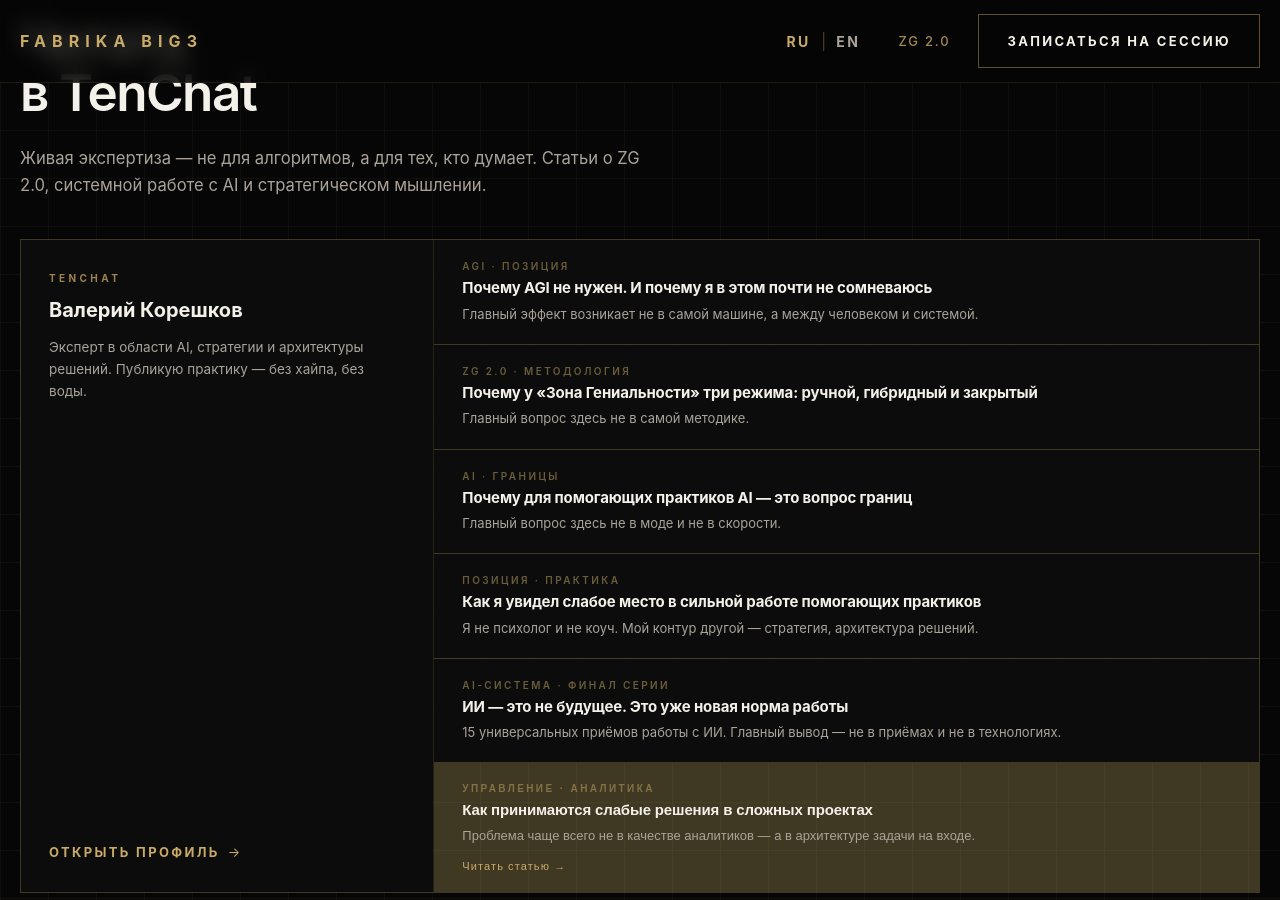
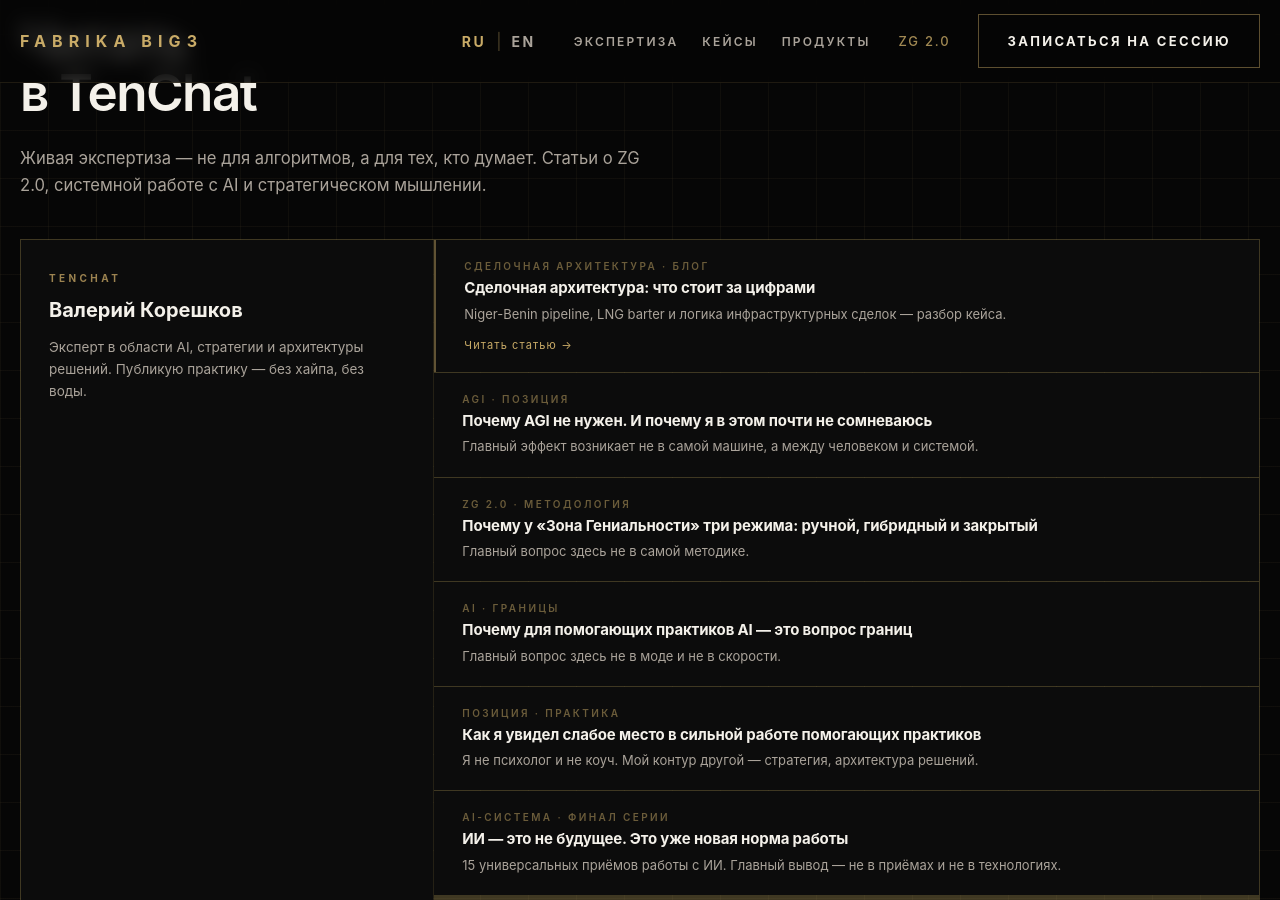
Before and after one commit to Valerii1242/fabrika-big3, a Jekyll site: the page index.html, which Jekyll copies as it is, in a window 1280 px wide and 900 px high, scrolled down 5918 px. Built offline with Jekyll 4.4.1, drawn with Linux system fonts in a browser that asks for light colours; some of the changed text lies outside the part shown.

Commit message:
Add files via upload

```diff
--- a/index.html
+++ b/index.html
@@ -50,6 +47,21 @@
       white-space: nowrap;
     }
     .nav-right { display: flex; align-items: center; gap: 28px; }
+    .nav-links {
+      display: flex;
+      align-items: center;
+      gap: 24px;
+    }
+    .nav-links a {
+      font-size: 12px;
+      letter-spacing: .18em;
+      text-transform: uppercase;
+      color: var(--muted);
+      font-weight: 600;
+      transition: color .18s;
+      white-space: nowrap;
+    }
+    .nav-links a:hover { color: var(--text); }
     .langs { color: var(--gold); letter-spacing: .18em; font-size: 14px; }
     .cta {
       display: inline-flex; align-items: center; justify-content: center;
@@ -516,10 +528,15 @@
       .grid-cards { grid-template-columns: repeat(2, minmax(0,1fr)); }
       .process { grid-template-columns: repeat(2, minmax(0,1fr)); }
     }
+    @media (max-width: 960px) {
+      .nav-links { display: none; }
+    }
     @media (max-width: 700px) {
       .wrap { width: min(100% - 24px, var(--max)); }
       .nav { height: auto; padding: 18px 0; align-items: flex-start; flex-direction: column; }
-      .nav-right { width: 100%; justify-content: space-between; gap: 16px; }
+      .nav-right { width: 100%; justify-content: space-between; gap: 16px; flex-wrap: wrap; }
+      .nav-links { display: none; }
+      .nav-cta { width: auto !important; }
       .hero { padding-top: 14px; }
       .hero-grid { gap: 28px; min-height: auto; }
       .lead { font-size: 20px; }
@@ -1141,7 +1158,7 @@
     .tenchat-posts {
       background: var(--panel);
       display: grid;
-      grid-template-rows: repeat(4, 1fr);
+      grid-template-rows: auto;
       gap: 1px;
       background: var(--line);
     }
@@ -1218,8 +1235,13 @@
           <span style="color:rgba(201,171,103,0.35);">|</span>
           <button id="btn-en" onclick="setLang('en')" style="background:none;border:none;cursor:pointer;font-family:inherit;font-size:14px;font-weight:700;letter-spacing:.18em;text-transform:uppercase;color:var(--muted);padding:6px 10px;">EN</button>
         </div>
+        <nav class="nav-links">
+          <a href="#expertise" data-ru="Экспертиза" data-en="Expertise">Экспертиза</a>
+          <a href="#cases" data-ru="Кейсы" data-en="Cases">Кейсы</a>
+          <a href="#products" data-ru="Продукты" data-en="Products">Продукты</a>
+        </nav>
         <a href="#zg" style="font-size:13px;font-weight:500;letter-spacing:.14em;text-transform:uppercase;color:var(--gold);text-decoration:none;opacity:.8;transition:opacity .2s;" onmouseover="this.style.opacity=1" onmouseout="this.style.opacity=.8">ZG 2.0</a>
-        <a class="cta" href="https://t.me/Livesport2" target="_blank" rel="noopener noreferrer">Записаться на сессию</a>
+        <a class="cta nav-cta" href="https://t.me/Livesport2" target="_blank" rel="noopener noreferrer" data-ru="Записаться на сессию" data-en="Book a session">Записаться на сессию</a>
       </div>
     </div>
   </header>
@@ -1584,7 +1606,7 @@
             </span>
           </a>
 
-          <a class="audience-tile" href="#methodology">
+          <a class="audience-tile" href="#products">
             <span class="audience-icon"><svg viewBox="0 0 28 28" xmlns="http://www.w3.org/2000/svg"><polygon points="14,2 25,8 25,20 14,26 3,20 3,8"/><line x1="14" y1="2" x2="14" y2="26"/><line x1="3" y1="8" x2="25" y2="20"/><line x1="25" y1="8" x2="3" y2="20"/></svg></span>
             <div class="audience-tile-top">
               <span class="audience-num">02</span>
@@ -1612,7 +1634,7 @@
             </span>
           </a>
 
-          <a class="audience-tile" href="#methodology">
+          <a class="audience-tile" href="#products">
             <span class="audience-icon"><svg viewBox="0 0 28 28" xmlns="http://www.w3.org/2000/svg"><rect x="3" y="3" width="8" height="8" rx="1"/><rect x="17" y="3" width="8" height="8" rx="1"/><rect x="3" y="17" width="8" height="8" rx="1"/><rect x="17" y="17" width="8" height="8" rx="1"/><line x1="11" y1="7" x2="17" y2="7"/><line x1="11" y1="21" x2="17" y2="21"/><line x1="7" y1="11" x2="7" y2="17"/><line x1="21" y1="11" x2="21" y2="17"/></svg></span>
             <div class="audience-tile-top">
               <span class="audience-num">04</span>
@@ -2107,6 +2129,13 @@
 
           <!-- Статьи -->
           <div class="tenchat-posts">
+
+            <a class="tenchat-post" href="/blog/sdelochnaya-arkhitektura-chto-stoit-za-ciframi/" target="_blank" rel="noopener noreferrer" style="border-left:2px solid rgba(201,171,103,.45);">
+              <span class="tenchat-post-tag" data-ru="Сделочная архитектура · Блог" data-en="Deal Architecture · Blog">Сделочная архитектура · Блог</span>
+              <h4 data-ru="Сделочная архитектура: что стоит за цифрами" data-en="Deal Architecture: What Lies Behind the Numbers">Сделочная архитектура: что стоит за цифрами</h4>
+              <p data-ru="Niger-Benin pipeline, LNG barter и логика инфраструктурных сделок — разбор кейса." data-en="Niger-Benin pipeline, LNG barter and the logic of infrastructure deals — a case breakdown.">Niger-Benin pipeline, LNG barter и логика инфраструктурных сделок — разбор кейса.</p>
+              <span style="font-size:11px;letter-spacing:.1em;color:var(--gold);margin-top:8px;display:block;" data-ru="Читать статью →" data-en="Read article →">Читать статью →</span>
+            </a>
 
             <a class="tenchat-post" href="https://tenchat.ru/media/5180832-pochemu-agi-ne-nuzhen-i-pochemu-ya-v-etom-pochti-ne-somnevayus" target="_blank" rel="noopener noreferrer">
               <span class="tenchat-post-tag" data-ru="AGI · Позиция" data-en="AGI · Position">AGI · Позиция</span>
@@ -2400,6 +2429,10 @@
       <div data-ru="© 2026 Валерий Корешков · FABRIKA BIG3" data-en="© 2026 Valerii Koreshkov · FABRIKA BIG3">© 2026 Валерий Корешков · FABRIKA BIG3</div>
       <div class="footer-links">
         <a href="#expertise" data-ru="Экспертиза" data-en="Expertise">Экспертиза</a>
+        <a href="#cases" data-ru="Кейсы" data-en="Cases">Кейсы</a>
+        <a href="#products" data-ru="Продукты" data-en="Products">Продукты</a>
+        <a href="#zg">ZG 2.0</a>
+        <a href="https://t.me/fabrika_big3" target="_blank" rel="noopener noreferrer">@fabrika_big3</a>
         <a href="https://t.me/Livesport2" target="_blank" rel="noopener noreferrer">Telegram</a>
       </div>
     </div>
```
Also changed, not shown: other parts of index.html (+0 -3 lines).
